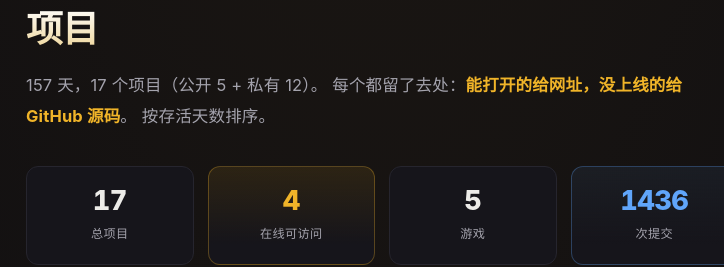
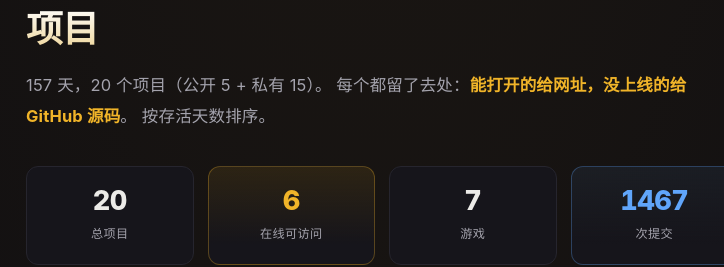
Before and after one commit to xiaomo945/cafe-log, an Astro site: page /projects in a window 1280 px wide. Shown: the part 136-403 px from the top of the page, 258-982 px from the left. Built offline with nearby package versions, Linux system fonts and the light colour scheme; Astro itself is replaced by a stand-in of ours.

Commit message:
Update cafeaitools.com: refresh stats to 163d/20 projects/23 repos, add web game repos, add '分家日' timeline node

```diff
--- a/src/data/projects.js
+++ b/src/data/projects.js
@@ -1,5 +1,5 @@
 /**
- * 17 个项目（产品仓，不含 cafe-log / mind-vault 两个记录型仓库）
+ * 20 个项目（产品仓，不含 cafe-log / mind-vault 两个记录型仓库）
  * 数据来源：GitHub API（创建时间 / 最后推送时间 / 语言 / 可见性 / 作者提交数）
  * 每个项目的 note 都来自真实提交记录——到底做了什么，而不是只写一句话。
  * intro 是写给访客看的介绍（玩法 / 亮点 / 现状），让博客能给项目导流。
@@ -71,7 +71,7 @@ export const projects = [
     commits: 4,
     intro:
       "实时检测本机档位、超限自动回落，GUI 和命令行双入口，零第三方依赖。这是我唯一做完整、又天天在用的东西——bug 全是自己用出来的，所以质量反而最高。",
-    note: "★ 17 个项目里唯一真正「完整」的。零第三方依赖，GUI + CLI 双入口，实时检测本机档位、超限自动回落。因为是自己天天要用，bug 全被自己撞出来了。",
+    note: "★ 20 个项目里唯一真正「完整」的。零第三方依赖，GUI + CLI 双入口，实时检测本机档位、超限自动回落。因为是自己天天要用，bug 全被自己撞出来了。",
   },
   {
     name: "devlog",
@@ -270,6 +270,55 @@ export const projects = [
     intro: "记录每天的投入、收入与想法，不对外公开。",
     note: "里面有 revenue/progress.md —— 停在 2026-05-16，累计收入 ¥0。",
   },
+
+  // ── 网页 / H5 独立版（从原生仓库「分家」出来，单独部署）──
+  {
+    name: "bottlesort-web",
+    kind: "game",
+    desc: "倒瓶子（魔法药水分拣）网页 / H5 独立版，与微信 / 抖音原生仓库完全分离。",
+    lang: "JavaScript",
+    visibility: "private",
+    created: "2026-10-15",
+    pushed: "2026-10-20",
+    days: 6,
+    status: "live",
+    commits: 16,
+    url: "https://shouyou.me/bottlesort/",
+    intro:
+      "倒瓶子的网页 / H5 独立版。引擎 core.js 一个字节没改，只在外面套了层网页广告适配层——海外服务器接不了国内广告，所以按 Unity / AdSense 那套海外接口预留好，加载失败就降级放行，绝不挡着你玩。已部署到 shouyou.me，纯网页就能玩。",
+    note: "★ 从 bottlesort 原生仓库「分家」出来的独立网页仓库：core.js 引擎同源、只单向同步，广告和外壳的改造只在本仓库做，微信 / 抖音端彻底冻结不动。加了 web-ads.js 海外广告适配层（防御式 onAd，失败自动放行），Vercel 单独部署后用合集站反代接进 shouyou.me/bottlesort/，旧副本已删除。",
+  },
+  {
+    name: "puzzle-web",
+    kind: "game",
+    desc: "拼图（PuzzleCraft）网页 / H5 独立版，与微信 / 原生仓库完全分离。",
+    lang: "TypeScript",
+    visibility: "private",
+    created: "2026-10-15",
+    pushed: "2026-10-21",
+    days: 6,
+    status: "live",
+    commits: 13,
+    url: "https://shouyou.me/puzzle/",
+    intro:
+      "拼图的网页 / H5 独立版。用补齐后的完整真实代码重新构建上线，上传自己的照片就能在线拼——纯浏览器处理，不上传服务器。已部署到 shouyou.me，纯网页就能玩。",
+    note: "★ 从 puzzle-custom-game 微信 / 原生仓库「分家」出来的独立网页仓库：client 是网页游戏，广告 / 外壳改造只在本仓库做，与微信 / 原生仓库完全分离。用 Vite 以相对路径重新构建，Vercel 单独部署后用合集站反代接进 shouyou.me/puzzle/，旧副本已删除；上传照片 → 选难度 → 进棋盘整条链路实测可玩。",
+  },
+  {
+    name: "xiaomo-games-backend",
+    kind: "tool",
+    desc: "个人游戏开发者全渠道变现与统一数据中台。",
+    lang: "—",
+    visibility: "private",
+    created: "2026-10-19",
+    pushed: "2026-10-19",
+    days: 2,
+    status: "building",
+    commits: 2,
+    intro:
+      "个人游戏开发者的全渠道变现与统一数据中台：网页（AdSense）+ 微信小游戏（流量主）+ Steam（Godot）一套代码、双广告后端，统一看板看所有项目的用户数、付费转化、付费金额、游玩时长。",
+    note: "刚开坑（2 次提交）。目标是一套后端同时接网页 AdSense、微信流量主、Steam 三套变现，再汇到统一看板。想法清晰，还没长出肉。",
+  },
 ];
 
 // 统计
```
